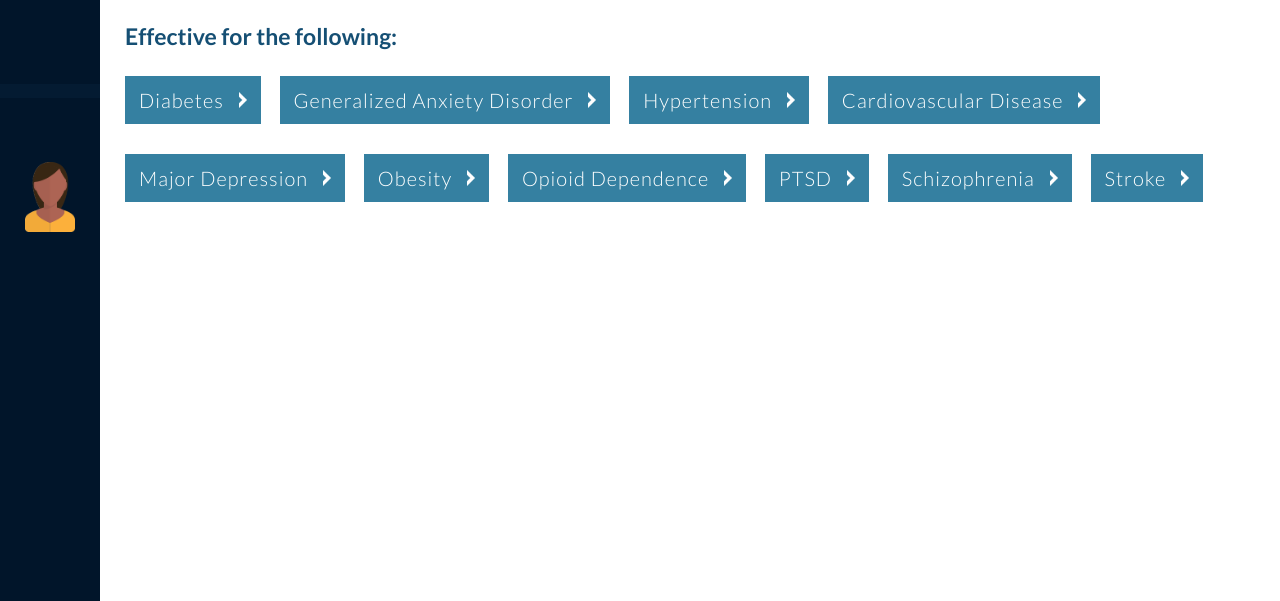
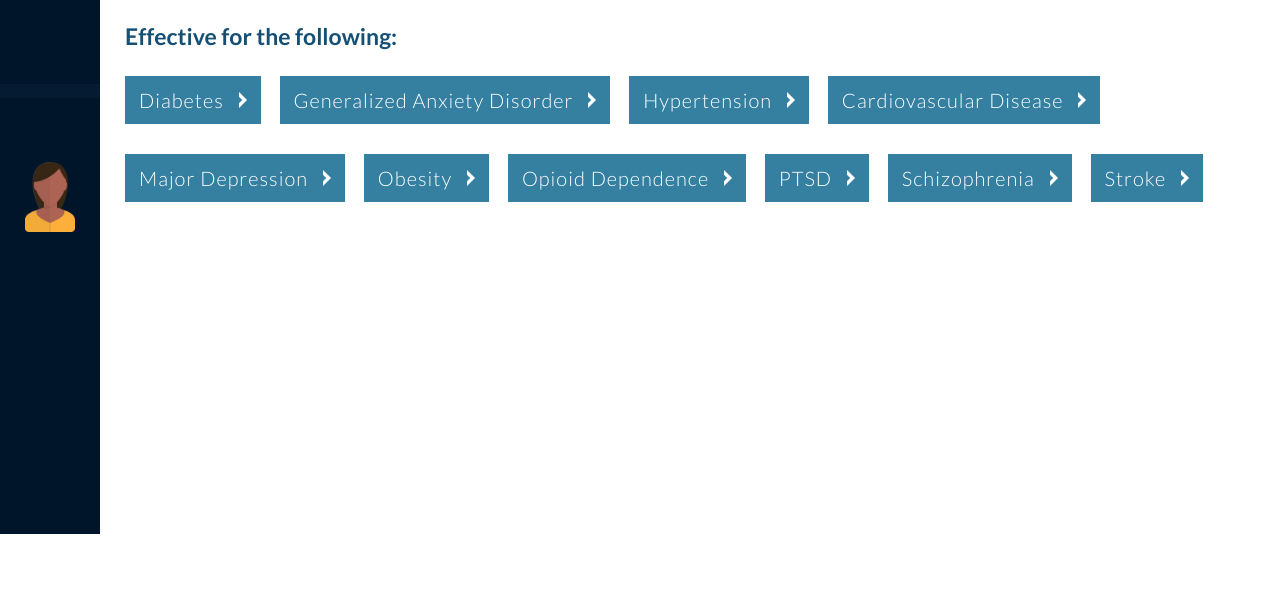
Before and after one commit to mtngoatgit/integrated-psychotherapy, a plain HTML site: page index.html in a window 1280 px wide. Shown: the part 699-1300 px from the top of the page. After the commit the page ends 1255 px from the top, so only its background shows below. Drawn offline with nearby package versions, Linux system fonts and the light colour scheme.

Commit message:
solved nav-bar issue by adding height and overflow to main content

```diff
--- a/styles/style.css
+++ b/styles/style.css
@@ -30,9 +30,16 @@
   color: white;
   padding: 30px 20px;
 }
+/*.nav-container {
+  min-height:100%;
+  width:100px;
+  position:relative;
+  display:inline-block;
+}*/
 .nav-bar {
   background-color: #01152a;
   width: 100px;
+  min-height: 100%;
   position: absolute;
   left: 0;
 }
@@ -60,17 +67,33 @@
   height: 14px;
 }
 .nav-overflow-exterior {
-  height: 200vh;
+  height: 27vh;
 }
 .nav-overflow-interior {
 
 }
+/*.nav-overflow-exterior {
+    min-height:100%;
+    width:100%;
+    position:relative;
+    display:inline-block;
+}
+.nav-overflow-interior {
+    width:20%;
+    top:0px;
+    left:0px;
+    bottom:0px;
+    position:absolute;
+    background-color:yellow;
+}*/
 .main-body {
   background-color: white;
   width: calc(100% - 100px);
   margin-left: 100px;
   padding: 25px;
   font-family: 'Lato', sans-serif;
+  height: 145vh;
+  overflow: scroll;
 }
 .main-body li {
   color: #504f4f;
```
